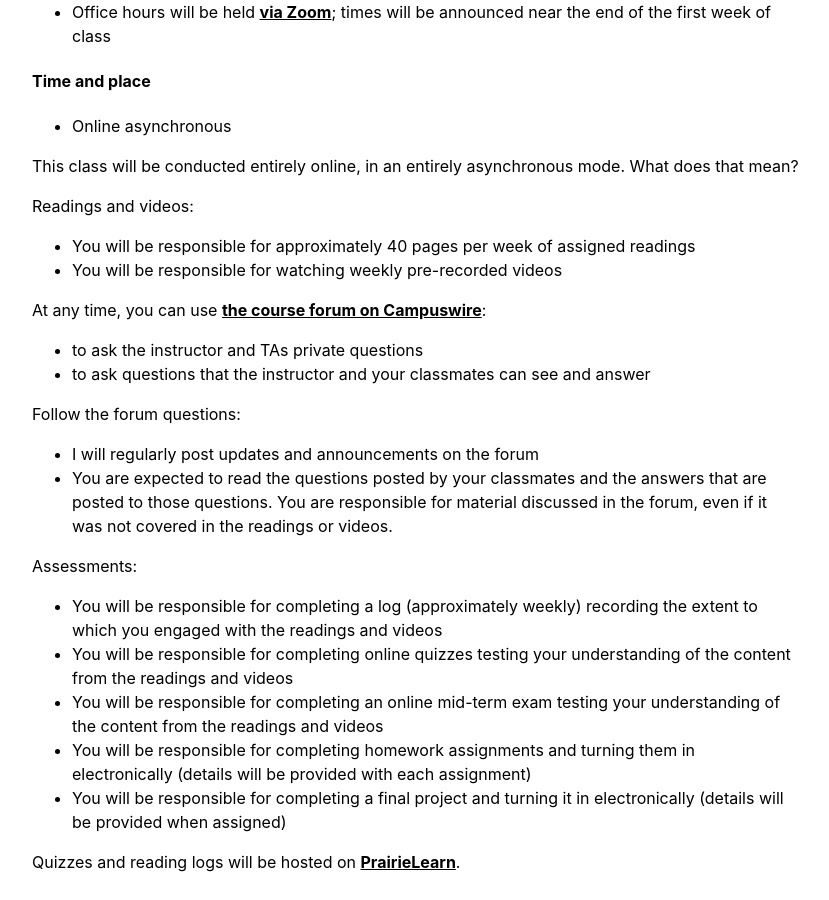
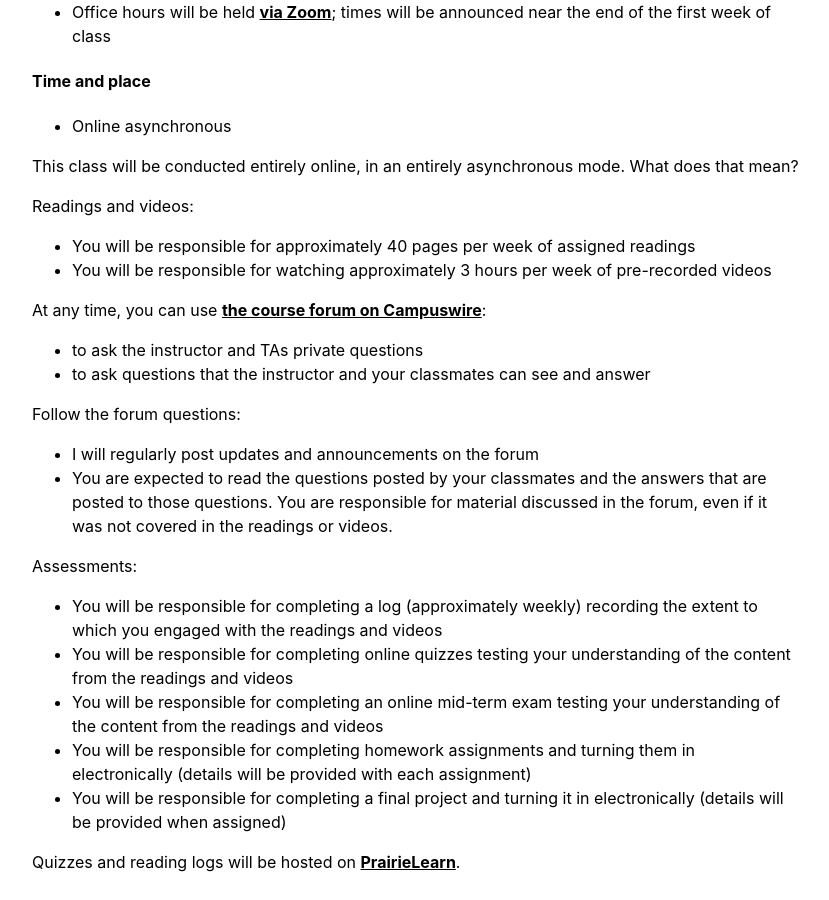
Before and after one commit to 2020-Fall-UIUC-LING506/2020-fall-uiuc-ling506.github.io, a Jekyll site: the page built from index.md, in a window 1280 px wide and 900 px high, scrolled down 626 px. Shown: the whole window, without its empty margins (224-1053 px from the left). Built offline with Jekyll 4.4.1, drawn with Linux system fonts in a browser that asks for light colours; our own code applies the rules of GitHub Pages for plain Markdown files.

Commit message:
Syllabus

```diff
--- a/index.md
+++ b/index.md
@@ -23,7 +23,7 @@ This class will be conducted entirely online, in an entirely asynchronous mode.
 
 Readings and videos:
 * You will be responsible for approximately 40 pages per week of assigned readings
-* You will be responsible for watching weekly pre-recorded videos
+* You will be responsible for watching approximately 3 hours per week of pre-recorded videos
 
 At any time, you can use [the course forum on Campuswire](https://campuswire.com/c/G0D25C726/feed):
 * to ask the instructor and TAs private questions
```
